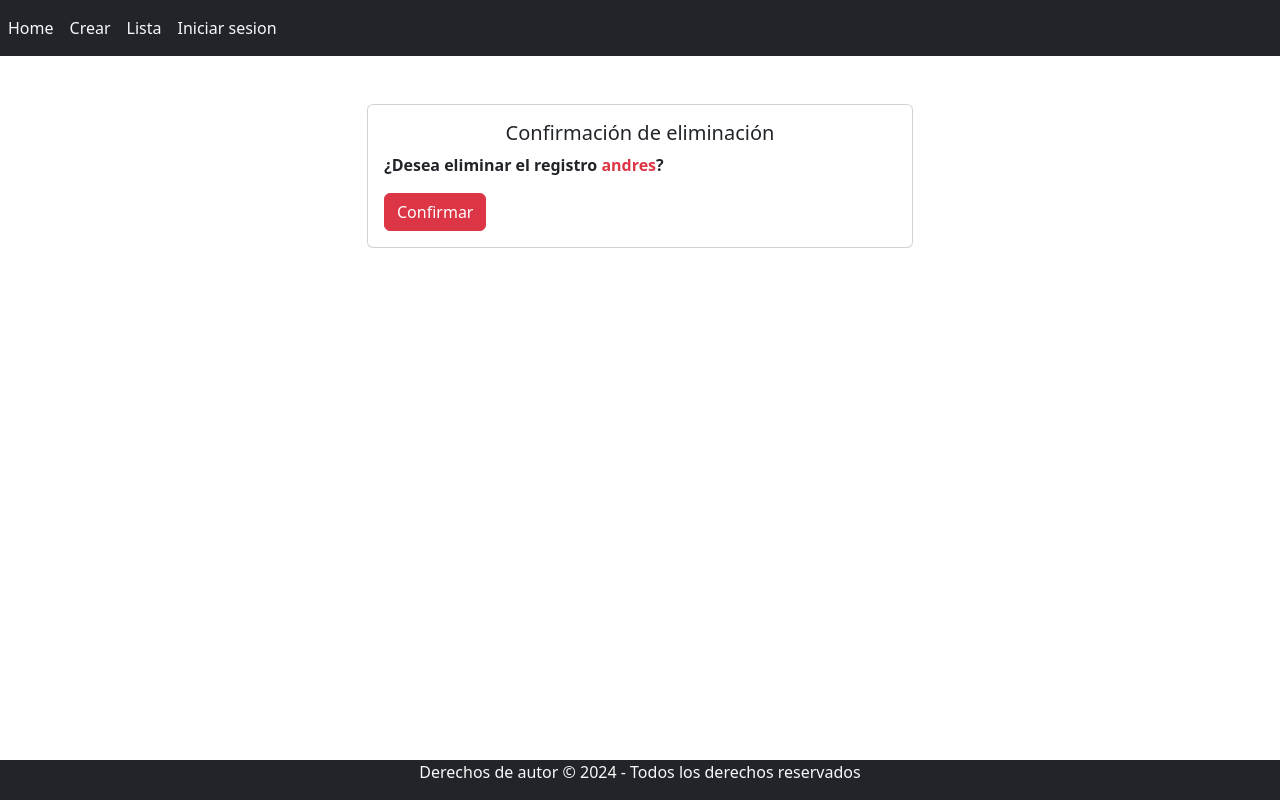
After one commit to Dayanapipicano/Autenticacion, a Django app: page /delete/16 in a window 1280 px wide. The commit adds this page. Run offline with Django 5.2, Linux system fonts and the light colour scheme; data comes from the database, SQL or seed files in the repository; both versions use the stored data as it was after the commit; some libraries are stand-ins or nearby versions.

Commit message:
Vistas Basadas en funciones

```diff
--- a/apps/funciones/views.py
+++ b/apps/funciones/views.py
@@ -2,22 +2,25 @@ from django.shortcuts import render, redirect, get_object_or_404
 from .forms import JugadorForm
 from .models import Jugador
 from django.core.paginator import Paginator
-from django.views.generic import View, TemplateView, ListView
+from django.views.generic import View, TemplateView, ListView, UpdateView, CreateView, DeleteView
+from django.urls import reverse_lazy
 #PAGINANA DE INICIO
-#FUNCIONES
+# VISTA PRINCIPAL POR FUNCIONES
 def Home(request):
     return render(request,'index.html')
 
-#CLASES
+#VISTA PRINCIPAL POR CLASES
+#clase padre
 class TemplateView(View):
     def get(self, request, *args, **kwargs):
         pass
 
+#renderizar el template
 class Inicio(TemplateView):
 
     template_name = 'index.html'
 
-#CREAR JUGADOR
+#CREAR JUGADOR POR FUNCION
 def agregar_jugador(request):
     if request.method == 'POST':
         form = JugadorForm(request.POST)
@@ -29,15 +32,26 @@ def agregar_jugador(request):
         form = JugadorForm()
     return render(request, 'agregar_jugador.html',{'form':form})
 
-#LISTAR JUGADOR Y PAGINACION
+#CREAR JUGADOR POR CLASE
 
-#CLASES
+class CreateJudador(CreateView):
+    model = Jugador
+    template_name = 'agregar_jugador.html'
+    form_class =  JugadorForm
+    success_url=reverse_lazy('paginacion')
+
+
+
+
+# CREAR LISTA POR CLASES
 class listado(ListView):
+
     template_name = 'listar_jugador.html'
     context_object_name = 'page_obj'
     queryset = Jugador.objects.filter()
 
-#FUNCIONES
+
+#CREAR LISTA POR FUNCIONES
 def listar_jugador(request):
     jugadores = Jugador.objects.all()
     return render(request,'listar_jugador.html',{'jugadores':jugadores})
@@ -45,6 +59,7 @@ def listar_jugador(request):
 
 #PAGINACION DE JUGADORES
 def Paginacion(request, jugadores=None):
+    #se proporciono lista de jugadores, si o no?
     if jugadores is None:
         jugadores = Jugador.objects.all()
     paginacion = Paginator(jugadores, 10)
@@ -54,7 +69,7 @@ def Paginacion(request, jugadores=None):
     return render(request, 'listar_jugador.html', {'page_obj': page_obj})
 
 
-#ELIMINAR JUGADOR
+#ELIMINAR JUGADOR POR FUNCIONES
 def eliminar_jugador(request, id):
     #Recuperacion en base de datos
     jugador = Jugador.objects.get(id=id)
@@ -62,7 +77,13 @@ def eliminar_jugador(request, id):
         jugador.delete()
         return redirect('paginacion')
 
-#EDITAR JUGADOR
+#ELIMINAR POR CLASE
+class Eliminar(DeleteView):
+
+    model = Jugador
+    success_url = reverse_lazy('paginacion')
+
+#EDITAR JUGADOR POR FUNCIONES
 def editar_jugador(request,id):
 
 
@@ -80,15 +101,24 @@ def editar_jugador(request,id):
         return redirect('paginacion')
     return render(request,'editar_jugador.html',{'form':form})
 
+#ACTUALIZAR POR CLASES
+class Actualizar(UpdateView):
+    model = Jugador
+    template_name = 'editar_jugador.html'
+    from_class = JugadorForm
+    fields = ['nombre','apellido']
+    #se ejecuta de manera mas perezosa despues de que esten todos los componentes cargados (redireccion)
+    success_url = reverse_lazy('paginacion')
 
 #FUNCION DE BUSQUEDA
 def buscar_jugadores(request):
     query = request.GET.get('q')
     jugadores = Jugador.objects.all()
 
+    #se proporciono valor en la consulta
     if query:
         jugadores = jugadores.filter(
-            #insensibles a mayúsculas y minúsculas
+            #insensibles a mayúsculas y minúsculas, valores que obtenga la consulta query
             nombre__icontains=query) | jugadores.filter(
             apellido__icontains=query)
 
--- a/core/urls.py
+++ b/core/urls.py
@@ -21,7 +21,7 @@ from apps.accounts.views import Bienvenido, logout_view,cambio
 from django.contrib.auth import views as auth_views
 from django.conf.urls.static import static
 from django.conf import settings
-from apps.funciones.views import Inicio, listado
+from apps.funciones.views import Inicio, listado, Actualizar,CreateJudador,Eliminar
 
 urlpatterns = [
     path('admin/', admin.site.urls),
@@ -30,6 +30,7 @@ urlpatterns = [
     # ENDPOINT CREAR
     #path('crear/', agregar_jugador, name='agregar_jugador'),  # No es necesario incluir 'apps.funciones.urls' aquí
     path('crear/', include('apps.funciones.urls')),
+    path('agregar/', CreateJudador.as_view(), name='agregar'),
 
     # ENDPOINT LISTAR
     path('lista/', listado.as_view(), name='listar_jugador'),
@@ -37,10 +38,11 @@ urlpatterns = [
 
     # ENDPOINT EDITAR
     path('editar/<int:id>/', editar_jugador, name='editar_jugador'),
+    path('actualizar/<int:pk>/', Actualizar.as_view(), name='actualizar'),
 
     # ENDPOINT ELIMINAR
     path('eliminar/<int:id>/', eliminar_jugador, name='eliminar_jugador'),
-
+    path('delete/<int:pk>', Eliminar.as_view(), name='eliminar'),
 
     # AUTENTICACIÓN
 
--- /dev/null
+++ b/template/funciones/jugador_confirm_delete.html
@@ -0,0 +1,20 @@
+{% extends 'index.html' %}
+
+{% block body %}
+<div class="container mt-5"> <!-- Aumentamos el margen en la parte superior -->
+    <div class="row justify-content-center">
+        <div class="col-md-6">
+            <div class="card">
+                <div class="card-body">
+                    <h5 class="card-title text-center">Confirmación de eliminación</h5>
+                    <form action="" method="post">
+                        {% csrf_token %}
+                        <p><strong>¿Desea eliminar el registro <span class="text-danger">{{ object.nombre }}</span>?</strong></p>
+                        <button type="submit" class="btn btn-danger btn-block">Confirmar</button>
+                    </form>
+                </div>
+            </div>
+        </div>
+    </div>
+</div>
+{% endblock body %}
--- a/template/index.html
+++ b/template/index.html
@@ -20,10 +20,10 @@
         <a class="nav-link text-light" href="{% url 'home' %}">Home</a>
       </li>
       <li class="nav-item">
-        <a class="nav-link text-light" href="{% url 'funciones:agregar_jugador' %}">Crear</a>
+        <a class="nav-link text-light" href="{% url 'agregar' %}">Crear</a> <!-- agregar --> <!-- funciones:agregar_jugador -->
       </li>
       <li class="nav-item">
-        <a class="nav-link text-light" href="{% url 'paginacion' %}">Lista</a>
+        <a class="nav-link text-light" href="{% url 'paginacion' %}">Lista</a> <!-- listar_jugador --> <!-- paginacion -->
       </li>
       <li class="nav-item">
         <a class="nav-link text-light" href="{% url 'login' %}">Iniciar sesion</a>
--- a/template/listar_jugador.html
+++ b/template/listar_jugador.html
@@ -34,8 +34,8 @@
                 <td>{{ jugador.nombre }}</td>
                 <td>{{ jugador.apellido }}</td>
                 <td>
-                    <a href="{% url 'editar_jugador' jugador.id %}" class="btn btn-primary">Editar</a>
-                    <a href="{% url 'eliminar_jugador' jugador.id %}" class="btn btn-danger">Eliminar</a>
+                    <a href="{% url 'actualizar' jugador.id %}" class="btn btn-primary">Editar</a> <!-- actualizar --> <!--  editar_jugador -->
+                    <a href="{% url 'eliminar' jugador.id %}" class="btn btn-danger">Eliminar</a> <!-- eliminar_jugador -->  <!-- eliminar -->
                 </td>
             </tr>
             {% endfor %}
```
Also changed, not shown: db.sqlite3.
